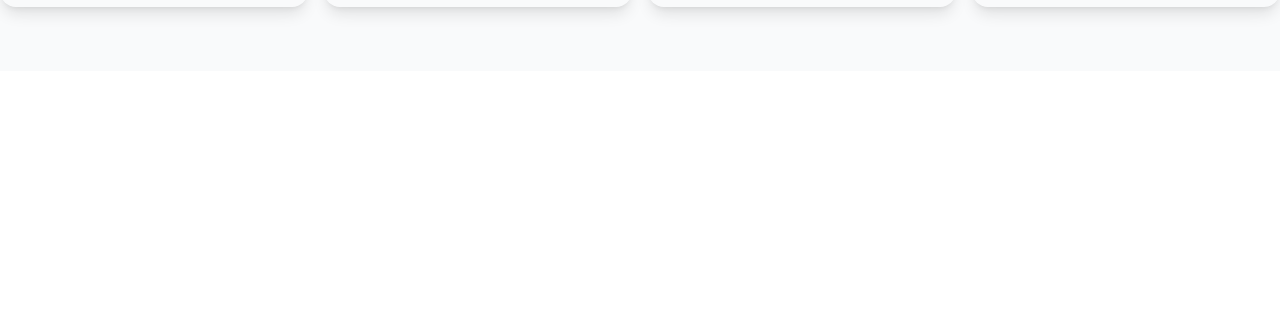
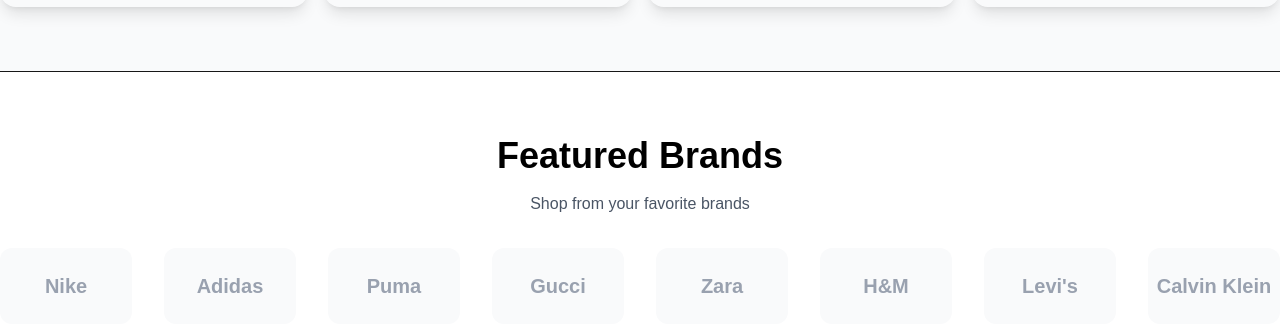
Before and after one commit to hissamdev/classy-ecommerce, a Next.js app: page / in a window 1280 px wide. Shown: the part 3605-3937 px from the top of the page. Before the commit the page ends 3676 px from the top, so only its background shows below. Built offline with nearby package versions, Linux system fonts and the light colour scheme.

Commit message:
FeaturedBrands section complete

```diff
--- a/components/home/FeaturedBrands.tsx
+++ b/components/home/FeaturedBrands.tsx
@@ -1,7 +1,26 @@
 export default function FeaturedBrands() {
+    const brands = [ "Nike", "Adidas", "Puma", "Gucci", "Zara", "H&M", "Levi's", "Calvin Klein" ]
+
     return (
-        <section>
+        <section className="py-16 border-t bg-white">
+            <div className="container mx-auto">
+                <h2 className="text-center text-black text-4xl font-bold">Featured Brands</h2>
+                <p className="mt-4 text-center text-gray-600">Shop from your favorite brands</p>
 
+                <div className="mt-8 h-19 grid grid-cols-8 gap-8">
+                    {brands.map((brand) => {
+                        return (
+                            <h3
+                                className="flex-1 flex justify-center items-center
+                                text-xl font-bold text-gray-400 hover:text-gray-900
+                                bg-gray-50 hover:bg-gray-100 rounded-xl
+                                transition-colors cursor-pointer">
+                                {brand}
+                            </h3>
+                        )
+                    })}
+                </div>
+            </div>
         </section>
     )
 }
```
